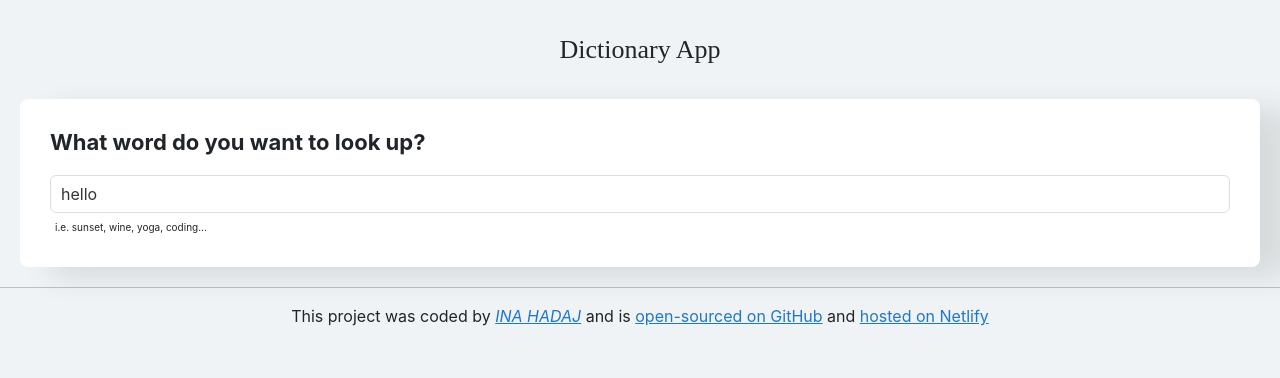
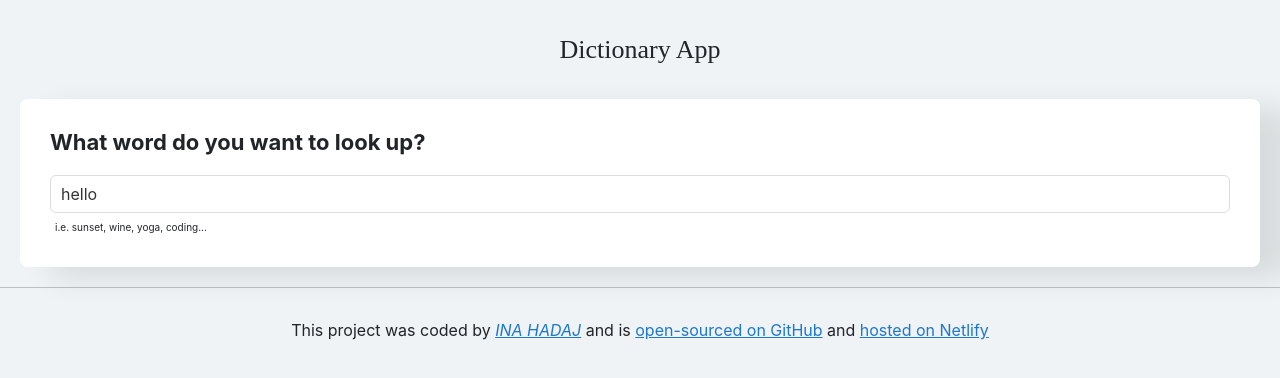
Before and after one commit to INAcodes/dictionary-app, a React (Create React App) app: page / in a window 1280 px wide. Shown: the top 378 px of the page. Built offline with nearby package versions, Linux system fonts and the light colour scheme; no server answers.

Commit message:
change css

```diff
--- a/src/App.css
+++ b/src/App.css
@@ -13,7 +13,9 @@ a {
     font-family: italic;
 }
 
-.App-footer {
+.App footer {
     text-align: center;
-    margin:30px 0;
+    margin:30px 10px;
+    margin-bottom: 20px;
+
 }
```
